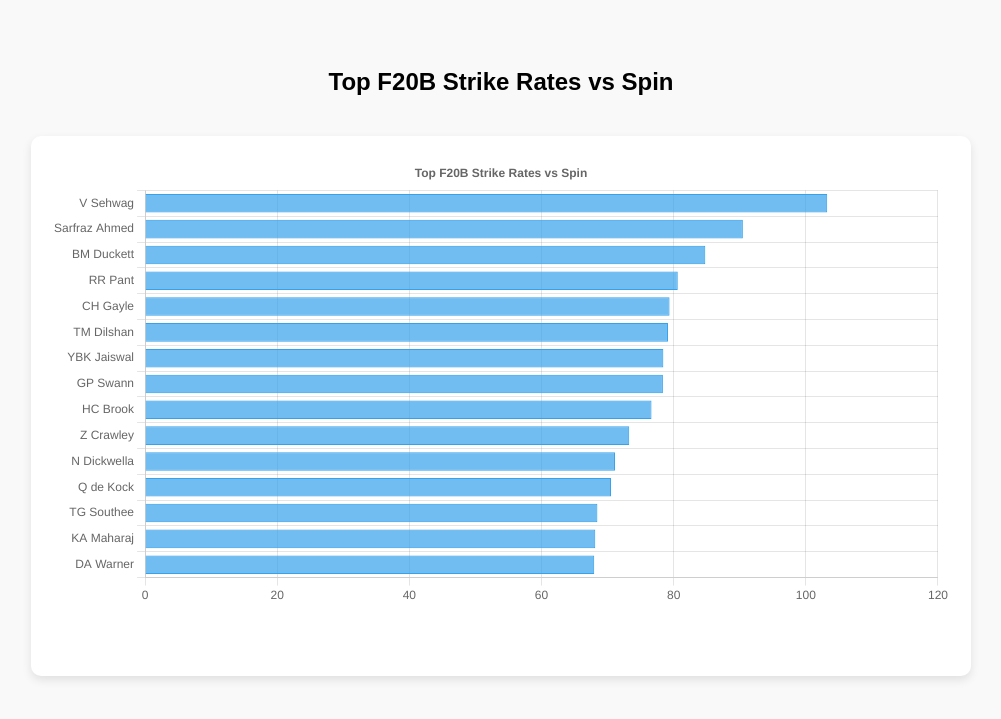
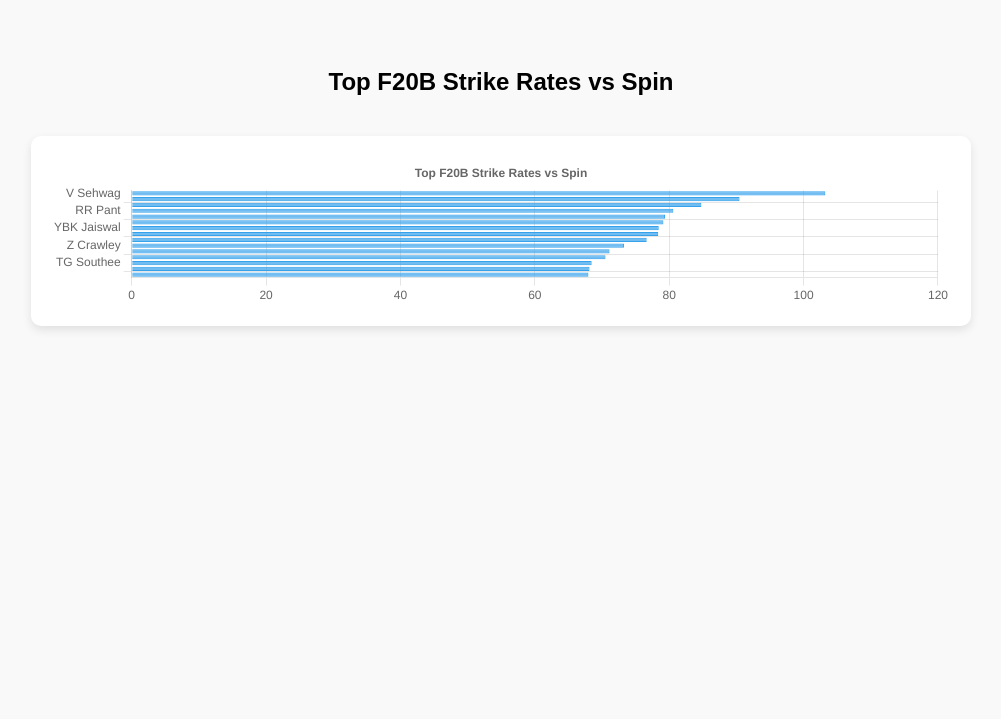
Before and after one commit to coversoncoversoff/coversoncoversoff-oss.github.io, a Jekyll site: the page assets/plots/No-Time-To-Settle-Plots/f20b-spin.html, which Jekyll copies as it is, in a window 1280 px wide. Shown: the top 719 px of the page, without its empty margins (139-1140 px from the left). Built offline with Jekyll 4.4.1, drawn with Linux system fonts in a browser that asks for light colours.

Commit message:
Update f20b-spin.html

```diff
--- a/assets/plots/No-Time-To-Settle-Plots/f20b-spin.html
+++ b/assets/plots/No-Time-To-Settle-Plots/f20b-spin.html
@@ -6,7 +6,7 @@
   <script src="https://cdn.jsdelivr.net/npm/chart.js"></script>
   <style>
     body { font-family: Arial, sans-serif; padding: 20px; background:#f9f9f9; }
-    .chart-container { width: 100%; max-width: 900px; height: 500px; margin: 40px auto; background:#fff; padding:20px; box-shadow:0 4px 10px rgba(0,0,0,0.1); border-radius:10px; }
+    .chart-container { width: 100%; max-width: 900px; height: auto; margin: 40px auto; background:#fff; padding:20px; box-shadow:0 4px 10px rgba(0,0,0,0.1); border-radius:10px; }
     h2 { text-align:center; margin-top:40px; }
   </style>
 </head>
@@ -24,7 +24,7 @@
         labels: ["V Sehwag","Sarfraz Ahmed","BM Duckett","RR Pant","CH Gayle","TM Dilshan","YBK Jaiswal","GP Swann","HC Brook","Z Crawley","N Dickwella","Q de Kock","TG Southee","KA Maharaj","DA Warner"],
         datasets: [{ label:'Strike rate vs spin (first 20 balls)', data:[103.24,90.47,84.79,80.62,79.38,79.14,78.44,78.37,76.65,73.28,71.12,70.52,68.46,68.14,67.98], backgroundColor:'rgba(54,162,235,0.7)', borderColor:'rgba(54,162,235,1)', borderWidth:1 }]
       },
-      options: { indexAxis:'y', responsive:true, plugins:{legend:{display:false}, title:{display:true,text:'Top F20B Strike Rates vs Spin'}}, scales:{x:{beginAtZero:true}} }
+      options: { indexAxis:'y', responsive:true, maintainAspectRatio: false, plugins:{legend:{display:false}, title:{display:true,text:'Top F20B Strike Rates vs Spin'}}, scales:{x:{beginAtZero:true}} }
     });
   </script>
 </body>
```
